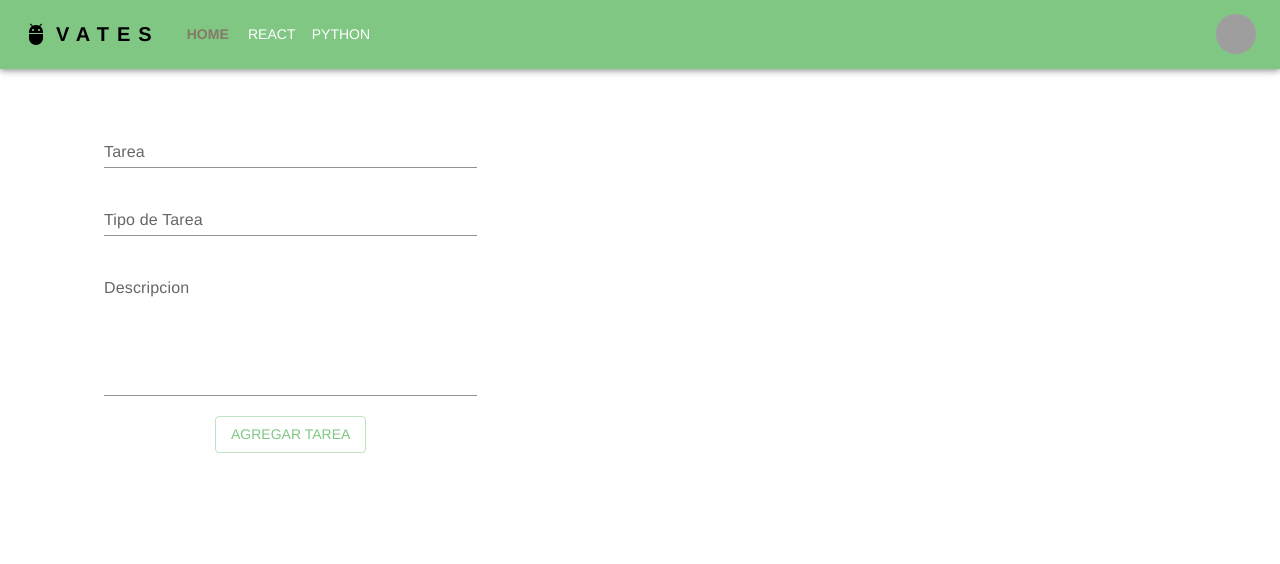
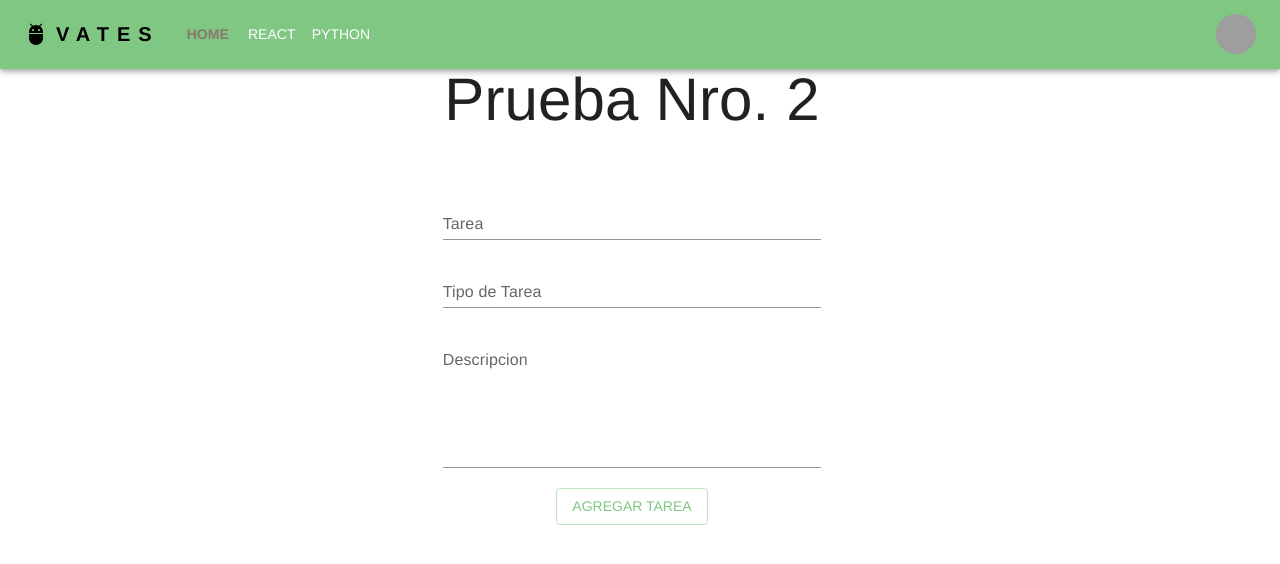
Before and after one commit to JuanErcole/pruebas-vates, a React (Vite) app: page / in a window 1280 px wide. Shown: the top 564 px of the page. Built offline with nearby package versions, Linux system fonts and the light colour scheme; grey boxes are pictures that could not be loaded.

Commit message:
fix errors

```diff
--- a/src/components/Form/ButtonsChanges.jsx
+++ b/src/components/Form/ButtonsChanges.jsx
@@ -1,6 +1,5 @@
 import Button from "@mui/material/Button";
 import Box from "@mui/material/Box";
-import { FormEvents } from "./FormEvents";
 
 export function ButtonsGroup({ handleSubmit }) {
   return (
@@ -14,7 +13,8 @@ export function ButtonsGroup({ handleSubmit }) {
         },
       }}
     >
-        <Button key="add" variant="outlined" type="submit" onClick={() => handleSubmit("add")}>
+
+        <Button key="add" variant="outlined" type="submit">
           Agregar Tarea
         </Button>
     </Box>
--- a/src/components/Form/FormEvents.jsx
+++ b/src/components/Form/FormEvents.jsx
@@ -1,5 +1,6 @@
-import React from "react";
+import React, { useState } from "react";
 import { Form } from "./Form";
+import { Grid, Typography } from "@mui/material";
 
 export const FormEvents = () => {
 
@@ -28,8 +29,8 @@ export const FormEvents = () => {
 
   const handleSubmit = (tasks, typeTask, description) => {
 
-    setToDos([
-      ...toDos,
+    setTodos([
+      ...todos,
       {
         id: new Date().getTime(),
         tasks,
--- a/src/pages/HomePage/HomePage.jsx
+++ b/src/pages/HomePage/HomePage.jsx
@@ -3,6 +3,7 @@ import Grid from "@mui/material/Grid";
 import Typography from "@mui/material/Typography";
 import CardComponent from "../../components/Card";
 import { Form } from "../../components/Form/Form";
+import { FormEvents } from "../../components/Form/FormEvents";
 
 
 export const HomePage = () => {
@@ -22,7 +23,7 @@ export const HomePage = () => {
           </Typography>
         </Grid> */}
 
-        <Form />
+        <FormEvents />
       </Grid>
     </>
   );
```
